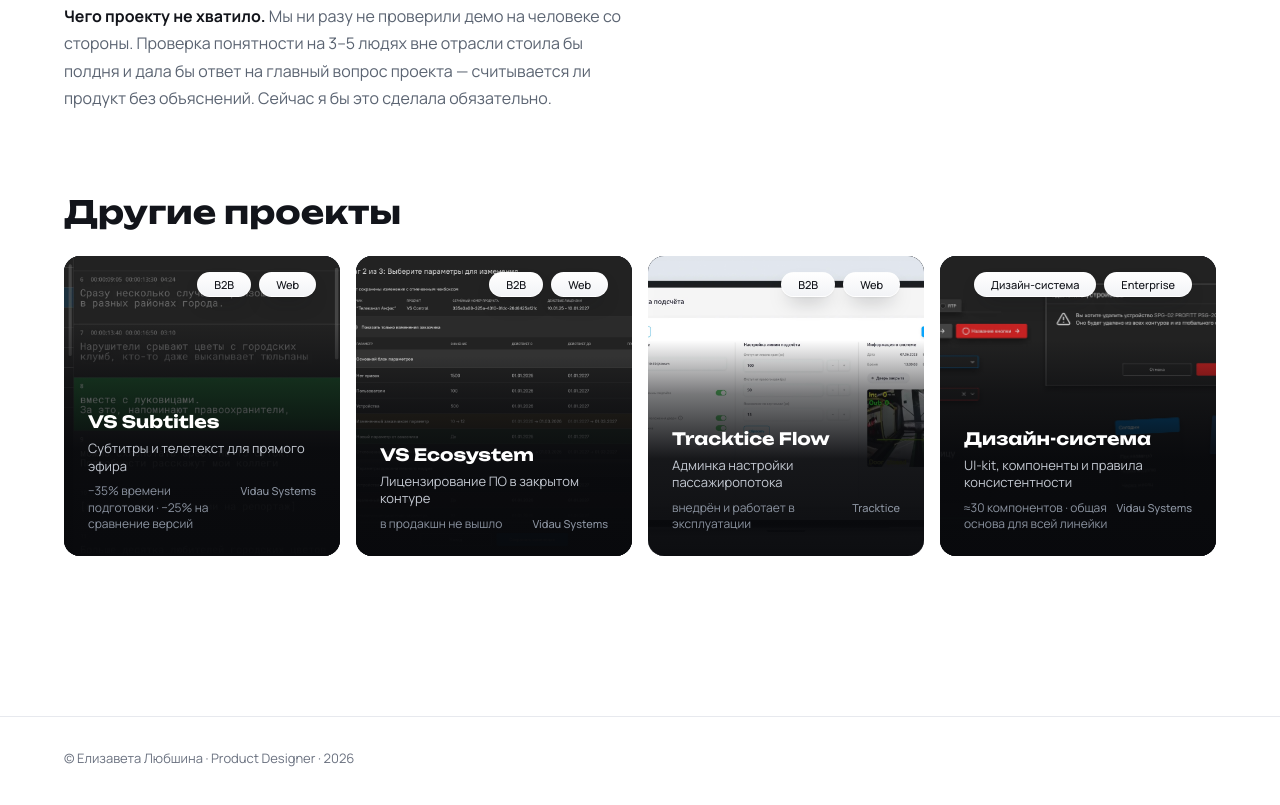
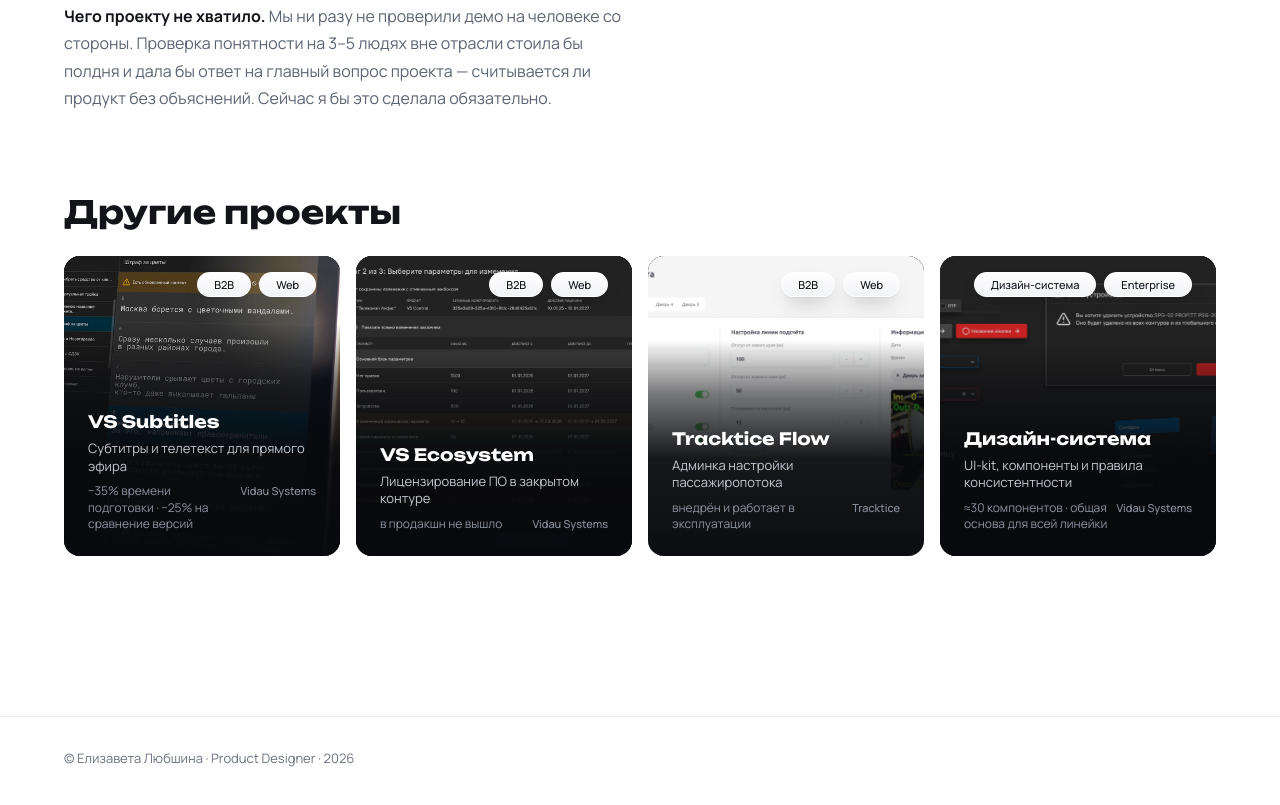
Before and after one commit to elizavetalubshina-cyber/site-portfolio, a website built with Vite: page cases/satellite.html in a window 1280 px wide. Shown: the part 10996-11801 px from the top of the page. Built offline with nearby package versions, Linux system fonts and the light colour scheme.

Commit message:
Use each case's real cover in bento tiles, trim a few case-page details
The Tracktice and VS Subtitles tiles (home bento and every "Другие
проекты" section) were still pointing at old collage screenshots
instead of the case's own cover image, unlike every other case tile.

Also in VS Subtitles: the two home-screen figures were sitting side by
side despite very different aspect ratios (576px tall vs. 1936px
tall), so stacked them instead. And dropped a now-redundant photo from
Tracktice's short summary.

Co-Authored-By: Claude Sonnet 5 <noreply@anthropic.com>

```diff
--- a/cases/satellite.html
+++ b/cases/satellite.html
@@ -290,7 +290,7 @@
       <h2>Другие проекты</h2>
       <div class="related__grid">
         <a class="case case--media-subtitles" href="/cases/vs-subtitles.html">
-          <div class="case__media"><img src="/src/assets/vs-subtitles-keys.webp" alt="Интерфейс VS Subtitles" width="1600" height="1088" fetchpriority="high" /></div>
+          <div class="case__media"><img src="/src/assets/cases/vs-subtitles/cover.webp" alt="Интерфейс VS Subtitles" width="2304" height="1567" fetchpriority="high" /></div>
           <div class="case__body">
             <h3>VS Subtitles</h3>
             <p class="case__desc">Субтитры и телетекст для прямого эфира</p>
@@ -316,7 +316,7 @@
         </a>
 
         <a class="case case--media-tracktice" href="/cases/tracktice.html">
-          <div class="case__media"><img src="/src/assets/Tracktice-keys.webp" alt="Интерфейс Tracktice Flow" width="1938" height="1046" loading="lazy" decoding="async" /></div>
+          <div class="case__media"><img src="/src/assets/cases/tracktice/cover.webp" alt="Интерфейс Tracktice Flow" width="2304" height="1296" loading="lazy" decoding="async" /></div>
           <div class="case__body case__body--bottom">
             <h3>Tracktice Flow</h3>
             <p class="case__desc">Админка настройки пассажиропотока</p>
```
Also changed, not shown: cases/design-system.html (+2 -2 lines), cases/tracktice.html (+1 -5 lines), cases/vs-ecosystem.html (+2 -2 lines), cases/vs-subtitles.html (+1 -3 lines), index.html (+2 -2 lines).
